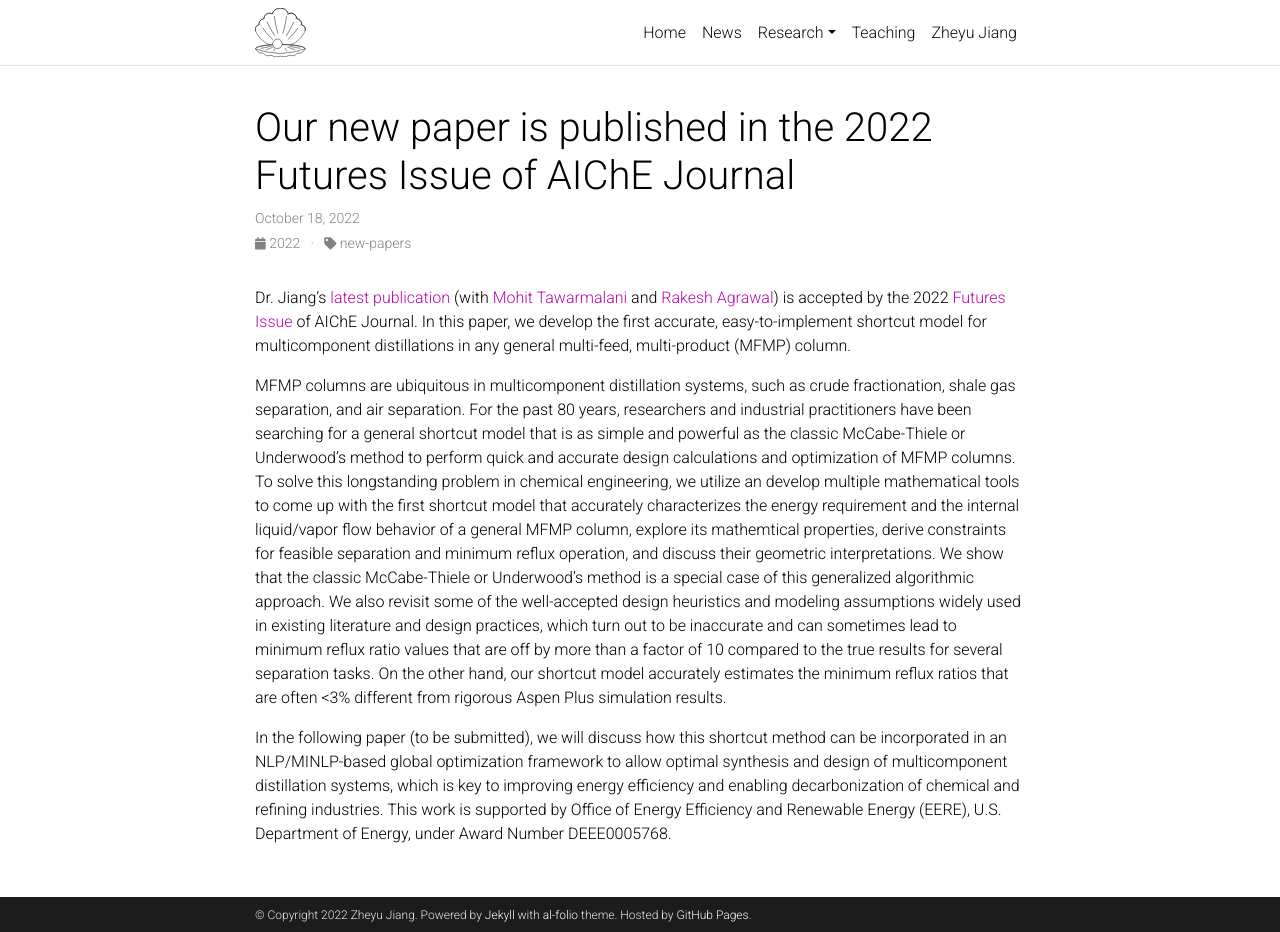
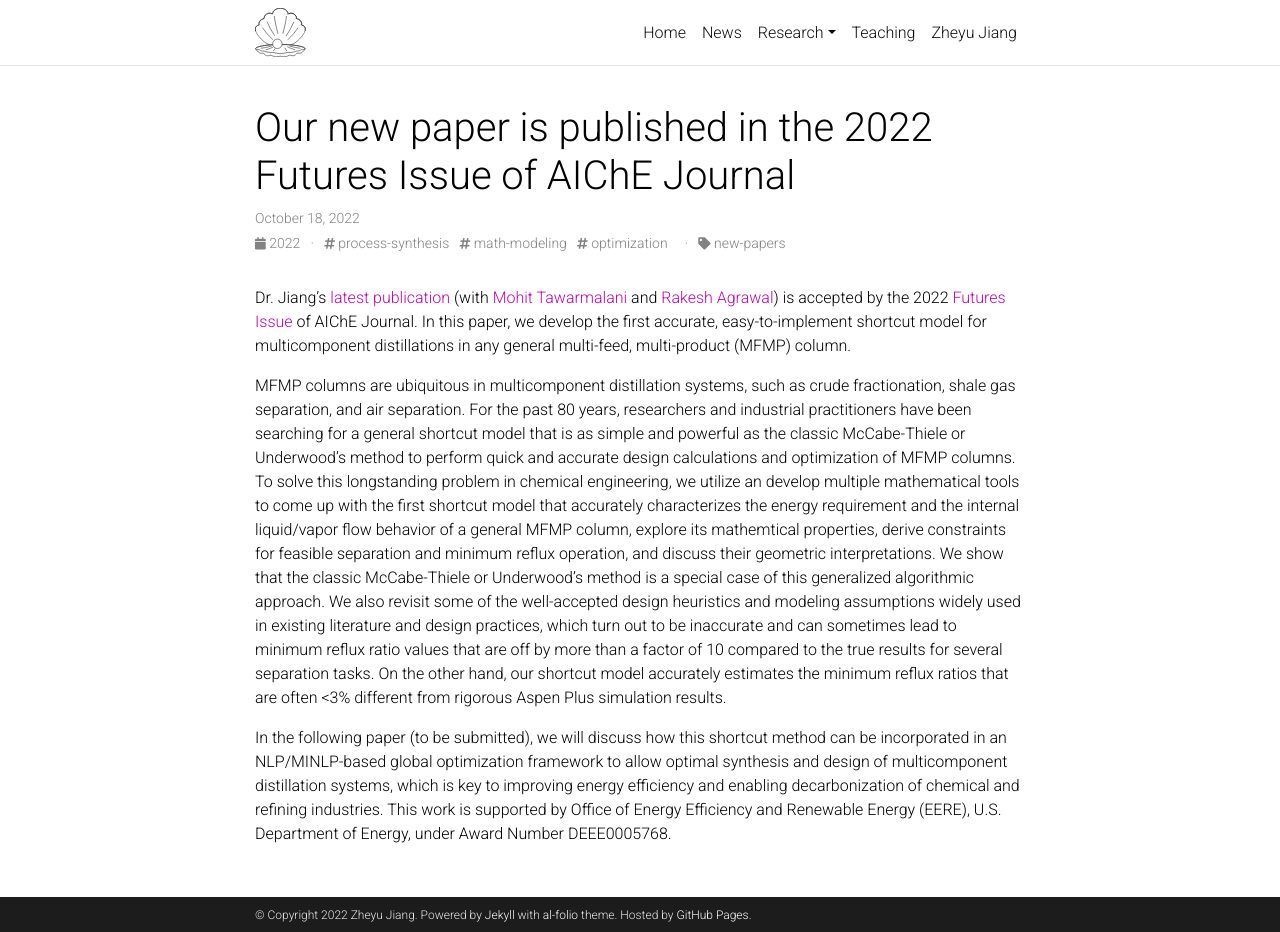
Before and after one commit to checlams/old_website, a Jekyll site: the page built from _posts/2022-10-18-mfmppaperaccepted.md, in a window 1280 px wide and 932 px high. Built offline with Jekyll 4.4.1, drawn with Linux system fonts in a browser that asks for light colours; full-size pictures stand in for the smaller copies a plugin makes; comment, search, counter and statistics services are not loaded; a style sheet for code colours, icons or effects is not loaded; some of the changed lines change nothing that is shown.

Commit message:
bug fix on _config.yml

```diff
--- a/_config.yml
+++ b/_config.yml
@@ -2,20 +2,19 @@
 # Site settings
 # -----------------------------------------------------------------------------
 
-title: CLAMS @ Oklahoma State University # the website title (if blank, full name will be used instead)
+title: CLAMS @ OSU # the website title (if blank, full name will be used instead)
 first_name: Zheyu
 middle_name:
 last_name: Jiang
 email: zheyu.jiang@okstate.edu
 description: > # the ">" symbol means to ignore newlines until "footer_text:"
-  The Computational Laboratory for Advanced Manufacturing and Sustainability (CLAMS) is a research group led by Prof. Zheyu Jiang at Oklahoma State University.
 footer_text: >
   Powered by <a href="https://jekyllrb.com/" target="_blank">Jekyll</a> with <a href="https://github.com/alshedivat/al-folio">al-folio</a> theme.
   Hosted by <a href="https://pages.github.com/" target="_blank">GitHub Pages</a>.
 keywords:  # add your own keywords or leave empty
 
 lang: en # the language of your site (for example: en, fr, cn, ru, etc.)
-icon: /assets/img/favicon.svg  # the emoji used as the favicon (alternatively, provide image name in /assets/img/)
+icon: /favicon.svg  # the emoji used as the favicon (alternatively, provide image name in /assets/img/)
 url: https://checlams.github.io # the base hostname & protocol for your site
 baseurl: # the subpath of your site, e.g. /blog/
 last_updated: false # set to true if you want to display last updated in the footer
@@ -39,7 +38,7 @@
 # will use title and url fields
 # Take a look to https://github.com/jekyll/jekyll-feed for more customization
 
-rss_icon: false
+rss_icon: true
 
 # -----------------------------------------------------------------------------
 # Layout
@@ -57,9 +56,9 @@
 # Open Graph & Schema.org
 # -----------------------------------------------------------------------------
 # Display links to the page with a preview object on social media.
-serve_og_meta: true # Include Open Graph meta tags in the HTML head
-serve_schema_org: true # Include Schema.org in the HTML head
-og_image: /assets/img/og_clams.png # The site-wide (default for all links) Open Graph preview image
+serve_og_meta: false # Include Open Graph meta tags in the HTML head
+serve_schema_org: false # Include Schema.org in the HTML head
+og_image: # The site-wide (default for all links) Open Graph preview image
 
 # -----------------------------------------------------------------------------
 # Social integration
@@ -92,7 +91,7 @@
 discord_id: # your discord id (18-digit unique numerical identifier)
 
 contact_note: >
-  Send us an email or follow us on Twitter.
+  Send us an email or follow us on social media.
 
 # -----------------------------------------------------------------------------
 # Analytics and search engine verification
@@ -109,8 +108,8 @@
 # -----------------------------------------------------------------------------
 
 blog_name: News # blog_name will be displayed in your blog page
-blog_nav_title: News # your blog must have a title for it to be displayed in the nav bar
-blog_description: Group news, events, and more
+blog_nav_title: blog # your blog must have a title for it to be displayed in the nav bar
+blog_description: Group news, events, and more.
 permalink: /blog/:year/:title/
 
 # Pagination
@@ -118,15 +117,15 @@
   enabled: true
 
 # Comments
-disqus_shortname: CLAMS # put your disqus shortname
+disqus_shortname: # put your disqus shortname
 # https://help.disqus.com/en/articles/1717111-what-s-a-shortname
 
 # External sources.
 # If you have blog posts published on medium.com or other exteranl sources,
 # you can display them in your blog by adding a link to the RSS feed.
 external_sources:
-  - name:
-    rss_url:
+  - name: medium.com
+    rss_url: https://medium.com/@al-folio/feed
 
 # -----------------------------------------------------------------------------
 # Collections
@@ -142,7 +141,7 @@
     output: true
     permalink: /projects/:path/
 
-news_scrollable: true # adds a vertical scroll bar if there are more than 3 news items
+news_scrollable: false # adds a vertical scroll bar if there are more than 3 news items
 news_limit: 3 # leave blank to include all the news in the `_news` folder
 
 # -----------------------------------------------------------------------------
@@ -220,7 +219,7 @@
     tag: '/blog/tag/:name/'
     category: '/blog/category/:name/'
 
-display_tags: ['process', 'modeling', 'optimization', 'control', 'machine learning', 'data analytics'] # this tags will be dispalyed on the front page of your blog
+display_tags: ['process synthesis', 'math modeling', 'optimization', 'control', 'machine learning', 'data analytics'] # this tags will be dispalyed on the front page of your blog
 
 # -----------------------------------------------------------------------------
 # Jekyll Scholar
--- a/_posts/2022-10-18-mfmppaperaccepted.md
+++ b/_posts/2022-10-18-mfmppaperaccepted.md
@@ -3,7 +3,7 @@
 title: Our new paper is published in the 2022 Futures Issue of AIChE Journal
 date: 2022-10-18 15:00:00-0500
 description: An invited article that solves a longstanding challenge in chemical engineering
-tages: distillation mathematical-modeling
+tags: process-synthesis math-modeling optimization
 categories: new-papers
 ---
 
```
